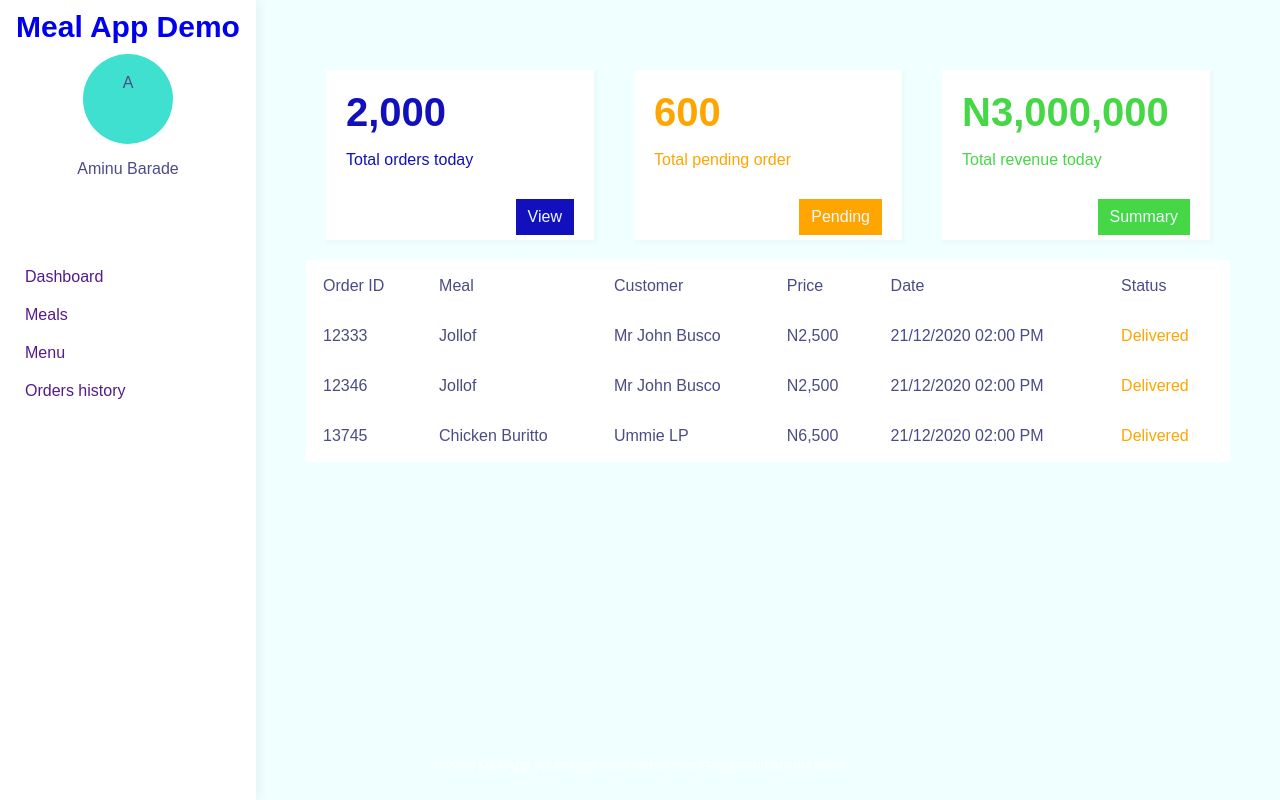
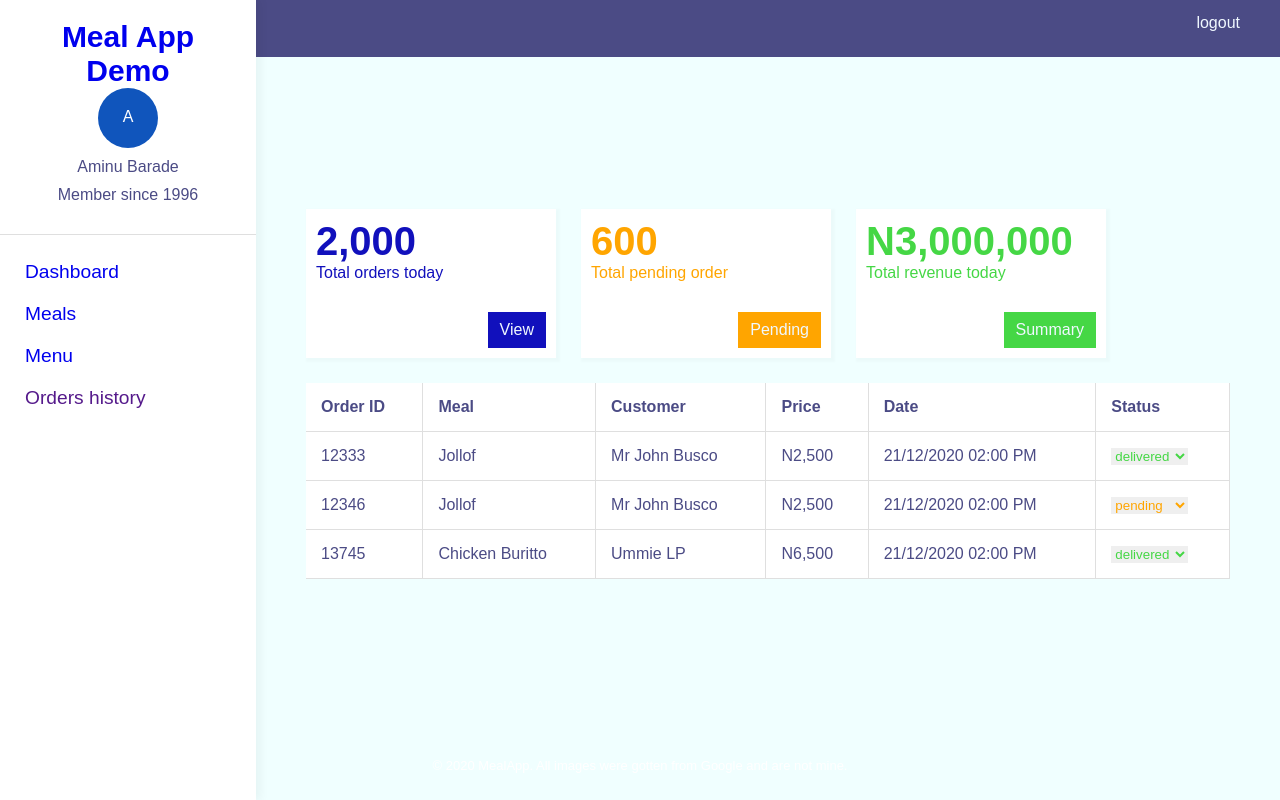
Before and after one commit to aminubarade/mealapp, a plain HTML site: page ui/dashboard.html in a window 1280 px wide. Drawn offline with Linux system fonts and the light colour scheme.

Commit message:
added admin meals page and made changes to homepage, login and dashboard page UI

```diff
--- a/ui/assets/css/style.css
+++ b/ui/assets/css/style.css
@@ -9,6 +9,9 @@ body{
   color:  rgb(75, 75, 133);
   background: linear-gradient(rgba(0, 0, 0, 0.6), rgba(0, 0, 0, 0.6)), url(../img/meal.jpg) no-repeat;
   background-size: cover;
+}
+p {
+  margin: 0px;
 }
 .wrapper-container {
   display: flex;
@@ -22,8 +25,12 @@ a {
 }
 
 .nav {
-  padding: 14px 25px;
+  padding: 14px 40px;
   background-color: rgb(75, 75, 133);;
+}
+.nav-transparent {
+  padding: 14px 40px;
+  background-color: transparent;
 }
 
 .nav-links {
@@ -93,22 +100,35 @@ a {
   position: fixed;
   width: 20%;
   height: 100%;
+  top: 0;
   left: 0;
   background-color: white;
 }
+.sidebar-header{
+  padding: 20px;
+  align-items: center;
+  text-align: center;
+  border-spacing: 0px;
+  border-bottom: solid;
+  border-width: 1px;
+  border-color:#dfdfdf !important;
+  border-collapse: collapse;
+}
+
 .sidebar-title {
   font-size: 30px;
-  margin: 10px;
+  margin: 0px;
 }
 
 .sidebar-item{
   padding: 10px 0px 10px 25px;
+  font-size: 1.2em;
 }
 .sidebar-items{
   list-style: none;
-  margin-top: 5em;
   padding: 0;
 }
+
 
 .orders-table {
   width: 100%;
@@ -151,7 +171,21 @@ input:focus {
   border-color: rgb(75, 75, 133);
   transition: ease-in-out, width 2s ease-in-out;
 }
+table, td{
+  border-spacing: 0px;
+  border-bottom: solid;
+  border-right: solid;
+  border-width: 1px;
+  border-color:#dfdfdf !important;
+  border-collapse: collapse;
+}
 
+.table-heading {
+  font-weight: bold !important;
+}
+select {
+  border: none;
+}
 
 .btn {
   background:  rgb(75, 75, 133);
@@ -388,11 +422,10 @@ input:focus {
 
 .card{
   width: 250px;
-  height: 150px;
+  height: auto;
   background-color: white;
-  margin: 20px;
+  margin: 0px 25px 25px 0px;
   box-shadow:  2px 2px 2px 2px rgba(0, 0, 0, 0.02);
-  padding: 10px;
 }
 .card-text {
   padding: 10px;
@@ -408,11 +441,15 @@ input:focus {
 }
 
 .profile-img {
-  background-color: turquoise;
+  background-color: #1055bc;
   border-radius: 50%;
-  height: 50px;
-  width: 50px;
+  height: 20px;
+  width: 20px;
   align-items: center;
   margin: auto;
   padding: 20px;
+  color: white;
 }
+.sidebar-items li:hover{
+  background: rgb(219 219 221);
+}
--- a/ui/dashboard.html
+++ b/ui/dashboard.html
@@ -9,11 +9,22 @@
 
 <body style="background: azure;">
   <div class="wrapper-container">
+    <div class="header">
+      <div class="nav">
+        <span class="page-title">
+          <span class="page-title-text"> <a href="index.html" class="home text-white">MealApp</a></span>
+        </span>
+
+        <span class="nav-links">
+          <span class="nav-link"><a href="#" alt="link"></a>
+            logout
+          </span>
+        </span>
+      </div>
+    </div>
     <div class="content">
-
-
       <div class="sidebar">
-        <div class="sidebar-header" style="align-items: center; text-align: center;">
+        <div class="sidebar-header">
           <h3 class="sidebar-title">
             <a href="index.html" class="home">Meal App Demo</a>
           </h3>
@@ -21,19 +32,20 @@
               <div class="">A</div>
           </div>
           <div class="profile-name">
-            <p class="name">Aminu Barade</p>
+            <p class="name mb-1 mt-1">Aminu Barade</p>
+            <p class="name mb-1">Member since 1996</p>
           </div>
         </div>
         <div class="sidebar-tabs">
           <ul class="sidebar-items">
             <li class="sidebar-item">
-              <a href="" class="link">Dashboard</a>
+              <a href="dashboard.html" class="link">Dashboard</a>
             </li>
             <li class="sidebar-item">
-              <a href="" class="link">Meals</a>
+              <a href="admin-meals.html" class="link">Meals</a>
             </li>
             <li class="sidebar-item">
-              <a href="" class="link">Menu</a>
+              <a href="#" class="link">Menu</a>
             </li>
             <li class="sidebar-item">
               <a href="" class="link">Orders history</a>
@@ -76,7 +88,7 @@
 
           <div class="table-wrapper">
             <table class="orders-table">
-              <tr>
+              <tr class="table-heading">
                 <td>Order ID</td>
                 <td>Meal</td>
                 <td>Customer</td>
@@ -90,7 +102,19 @@
                 <td>Mr John Busco</td>
                 <td>N2,500</td>
                 <td>21/12/2020 02:00 PM</td>
-                <td class="text-pending">Delivered</td>
+                <td class="text-pending">
+                  <select name="status" id="order-status" class="text-success">
+                    <option value="item_1">
+                      delivered
+                    </option>
+                    <option value="item_2">
+                      pending
+                    </option>
+                    <option value="item_3">
+                      cancelled
+                    </option>
+                  </select>
+                </td>
               </tr>
               <tr>
                 <td>12346</td>
@@ -98,7 +122,19 @@
                 <td>Mr John Busco</td>
                 <td>N2,500</td>
                 <td>21/12/2020 02:00 PM</td>
-                <td class="text-pending">Delivered</td>
+                <td class="text-pending">
+                  <select name="status" id="order-status" class="text-pending">
+                    <option value="item_1">
+                      pending
+                    </option>
+                    <option value="item_2">
+                     delivered
+                    </option>
+                    <option value="item_3">
+                      cancelled
+                    </option>
+                  </select>
+                </td>
               </tr>
               <tr>
                 <td>13745</td>
@@ -106,7 +142,19 @@
                 <td>Ummie LP</td>
                 <td>N6,500</td>
                 <td>21/12/2020 02:00 PM</td>
-                <td class="text-pending">Delivered</td>
+                <td class="text-pending">
+                  <select name="status" id="order-status" class="text-success">
+                    <option value="item_1" >
+                      delivered
+                    </option>
+                    <option value="item_2">
+                      pending
+                    </option>
+                    <option value="item_3">
+                      cancelled
+                    </option>
+                  </select>
+                </td>
               </tr>
             </table>
           </div>
```
Also changed, not shown: ui/admin-meals.html (added, +94 -0 lines), ui/index.html (+1 -1 lines), ui/login.html (+1 -1 lines).
